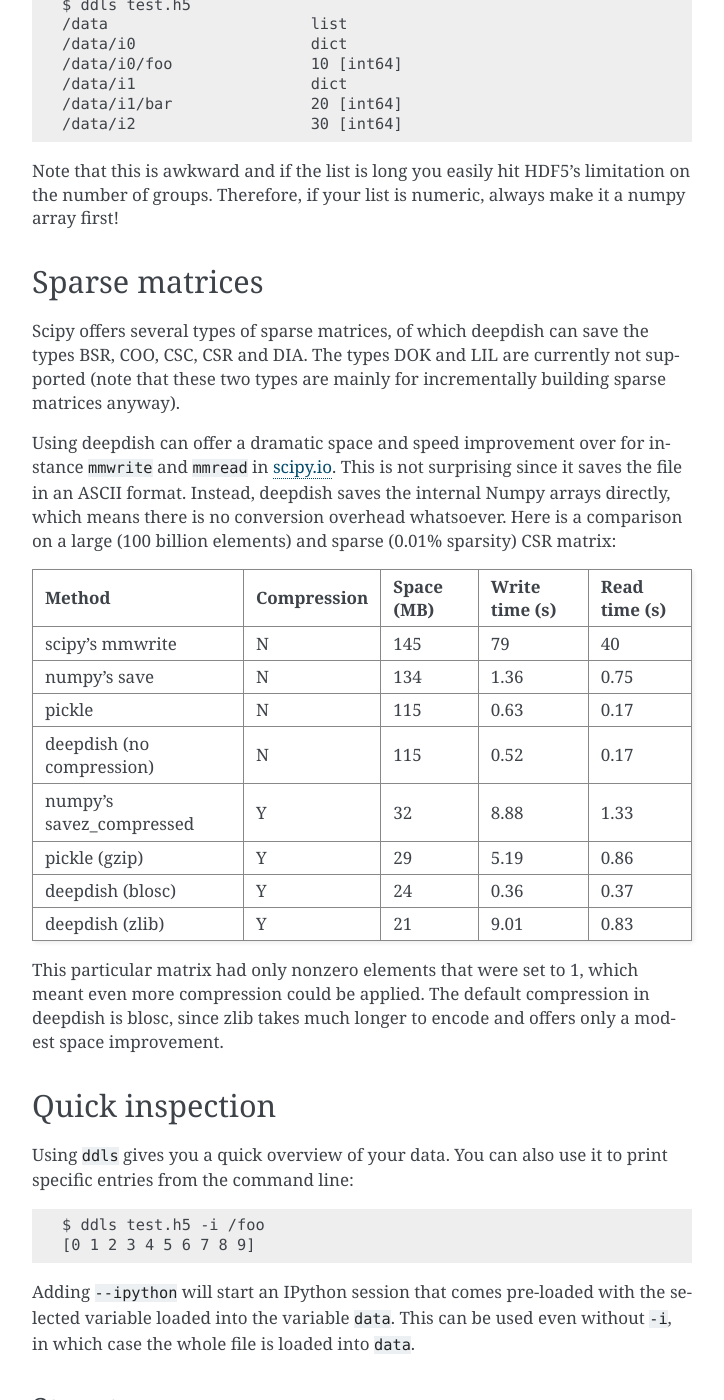
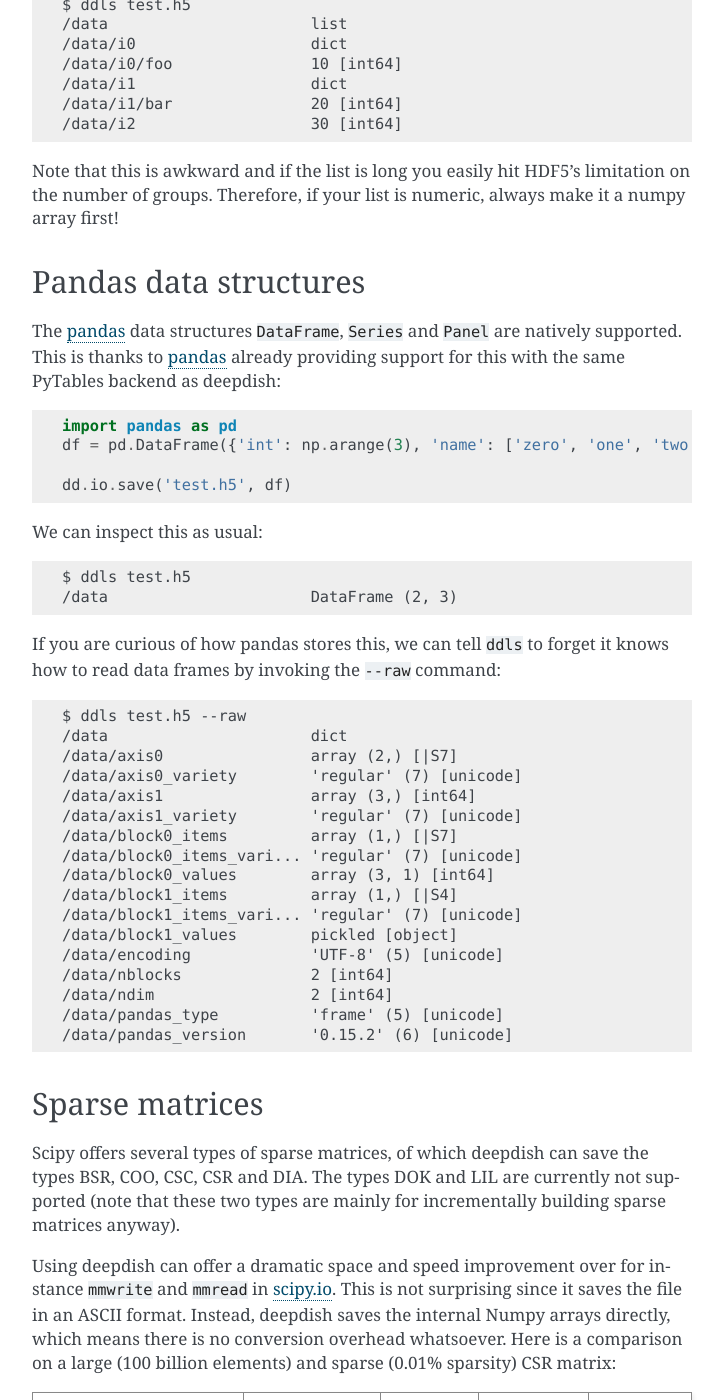
Before and after one commit to uchicago-cs/deepdish, a Sphinx documentation site: the page built from doc/source/io.rst, in a window 1280 px wide and 1400 px high, scrolled down 3023 px. Shown: the whole window, without its empty margins (388-1112 px from the left). Built offline with Sphinx 7.4.7, drawn with Linux system fonts in a browser that asks for light colours; some of the changed text lies outside the part shown.

Commit message:
DOC: Added pandas data frame docs

```diff
--- a/README.rst
+++ b/README.rst
@@ -34,6 +34,8 @@ use as pickling or `numpy.save <http://docs.scipy.org/doc/numpy/reference/genera
 - Easy to inspect the content from the command line (using ``h5ls`` or our
   specialized tool ``ddls``)
 - Highly compressed storage (thanks to a PyTables backend)
+- Native support for scipy sparse matrices and pandas ``DataFrame``, ``Series``
+  and ``Panel``
 - Ability to partially read files, even slices of arrays
 
 An example:
--- a/doc/source/io.rst
+++ b/doc/source/io.rst
@@ -147,6 +147,42 @@ Note that this is awkward and if the list is long you easily hit HDF5's
 limitation on the number of groups. Therefore, if your list is numeric, always
 make it a numpy array first!
 
+Pandas data structures
+----------------------
+The pandas_ data structures ``DataFrame``, ``Series`` and ``Panel`` are
+natively supported. This is thanks to pandas_ already providing support for this with the same PyTables backend as deepdish::
+
+    import pandas as pd
+    df = pd.DataFrame({'int': np.arange(3), 'name': ['zero', 'one', 'two']})
+
+    dd.io.save('test.h5', df)
+
+We can inspect this as usual::
+
+    $ ddls test.h5
+    /data                      DataFrame (2, 3)
+
+If you are curious of how pandas stores this, we can tell ``ddls`` to forget it
+knows how to read data frames by invoking the ``--raw`` command::
+
+    $ ddls test.h5 --raw
+    /data                      dict
+    /data/axis0                array (2,) [|S7]
+    /data/axis0_variety        'regular' (7) [unicode]
+    /data/axis1                array (3,) [int64]
+    /data/axis1_variety        'regular' (7) [unicode]
+    /data/block0_items         array (1,) [|S7]
+    /data/block0_items_vari... 'regular' (7) [unicode]
+    /data/block0_values        array (3, 1) [int64]
+    /data/block1_items         array (1,) [|S4]
+    /data/block1_items_vari... 'regular' (7) [unicode]
+    /data/block1_values        pickled [object]
+    /data/encoding             'UTF-8' (5) [unicode]
+    /data/nblocks              2 [int64]
+    /data/ndim                 2 [int64]
+    /data/pandas_type          'frame' (5) [unicode]
+    /data/pandas_version       '0.15.2' (6) [unicode]
+
 Sparse matrices
 ---------------
 Scipy offers several types of sparse matrices, of which deepdish can save the
@@ -179,6 +215,9 @@ This particular matrix had only nonzero elements that were set to 1, which
 meant even more compression could be applied. The default compression in
 deepdish is blosc, since zlib takes much longer to encode and offers only a
 modest space improvement.
+
+Just like with pandas data types, you can inspect the storage format using
+``ddls --raw``.
 
 Quick inspection
 ----------------
@@ -293,3 +332,5 @@ registered named can be accessed through:
 
 To give the base class a name, we can add
 ``dd.util.SaveableRegistry.register('foo')`` before the class definition.
+
+.. _pandas: http://pandas.pydata.org/
```
